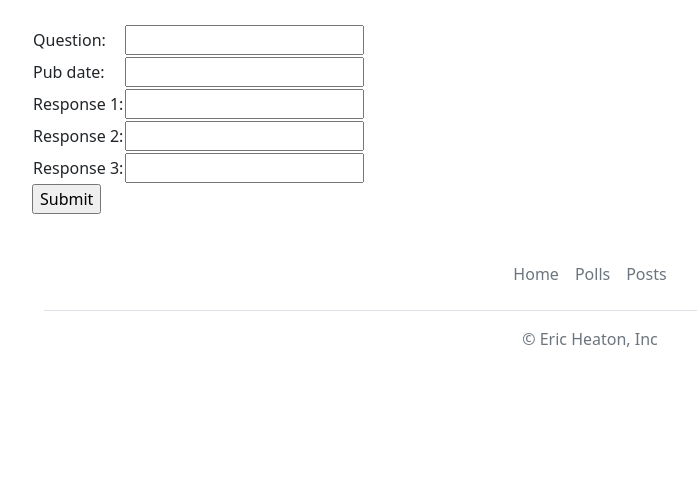
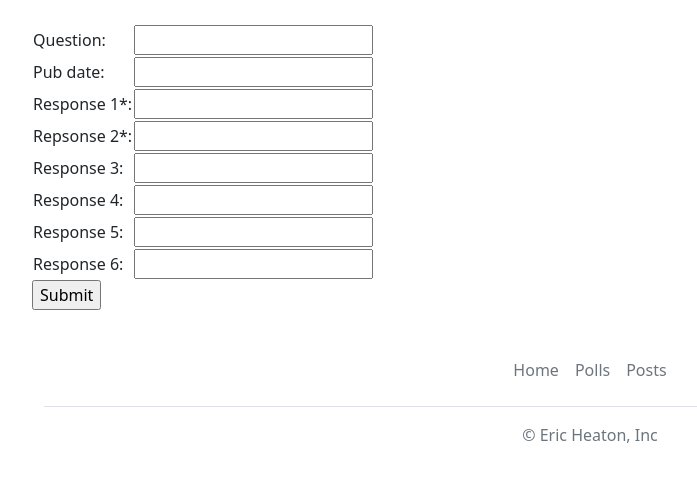
Before and after one commit to zalphin/django_tutorial, a Django app: page /polls/create in a window 1280 px wide. Shown: the part 73-555 px from the top of the page, without its empty margins (50-747 px from the left). Run offline with Django 5.2, Linux system fonts and the light colour scheme; the visitor is signed in with stand-in values (Sample User, id 1).

Commit message:
added more responses and optional/required responses

```diff
--- a/polls/forms.py
+++ b/polls/forms.py
@@ -3,6 +3,9 @@ from django import forms
 class CreateNewPollForm(forms.Form):
     question_text = forms.CharField(label="Question:", required=True)
     pub_date = forms.DateField(help_text="When should the poll start?")
-    response_1 = forms.CharField()
-    response_2 = forms.CharField()
-    response_3 = forms.CharField()
+    response_1 = forms.CharField(label="Response 1*:", required=True)
+    response_2 = forms.CharField(label="Repsonse 2*:")
+    response_3 = forms.CharField(required=False)
+    response_4 = forms.CharField(required=False)
+    response_5 = forms.CharField(required=False)
+    response_6 = forms.CharField(required=False)
--- a/polls/templates/polls/create.html
+++ b/polls/templates/polls/create.html
@@ -31,6 +31,18 @@
             <td>{{ form.response_3.label_tag }}</td>
             <td>{{ form.response_3 }}</td>
         </tr>
+        <tr>
+            <td>{{ form.response_4.label_tag }}</td>
+            <td>{{ form.response_4 }}</td>
+        </tr>
+        <tr>
+            <td>{{ form.response_5.label_tag }}</td>
+            <td>{{ form.response_5 }}</td>
+        </tr>
+        <tr>
+            <td>{{ form.response_6.label_tag }}</td>
+            <td>{{ form.response_6 }}</td>
+        </tr>
     </table>
 
     <input type="submit" value="Submit">
```
